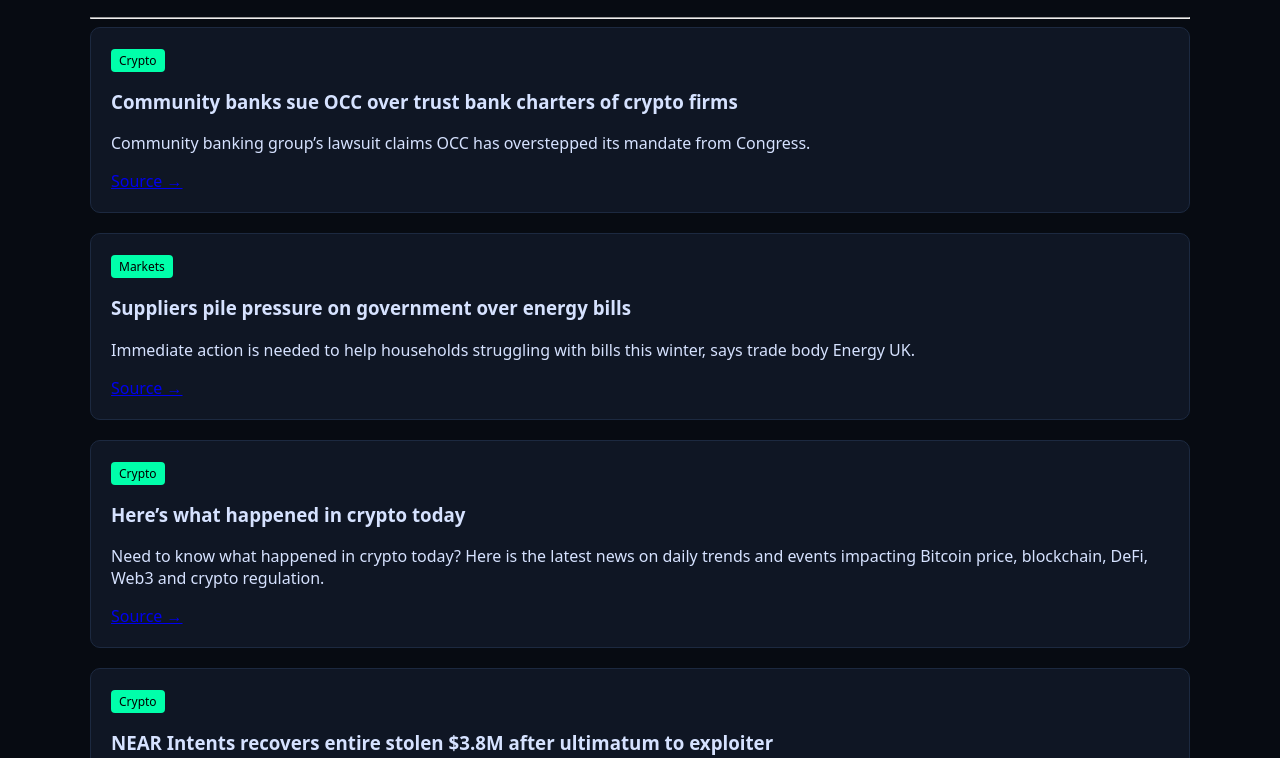
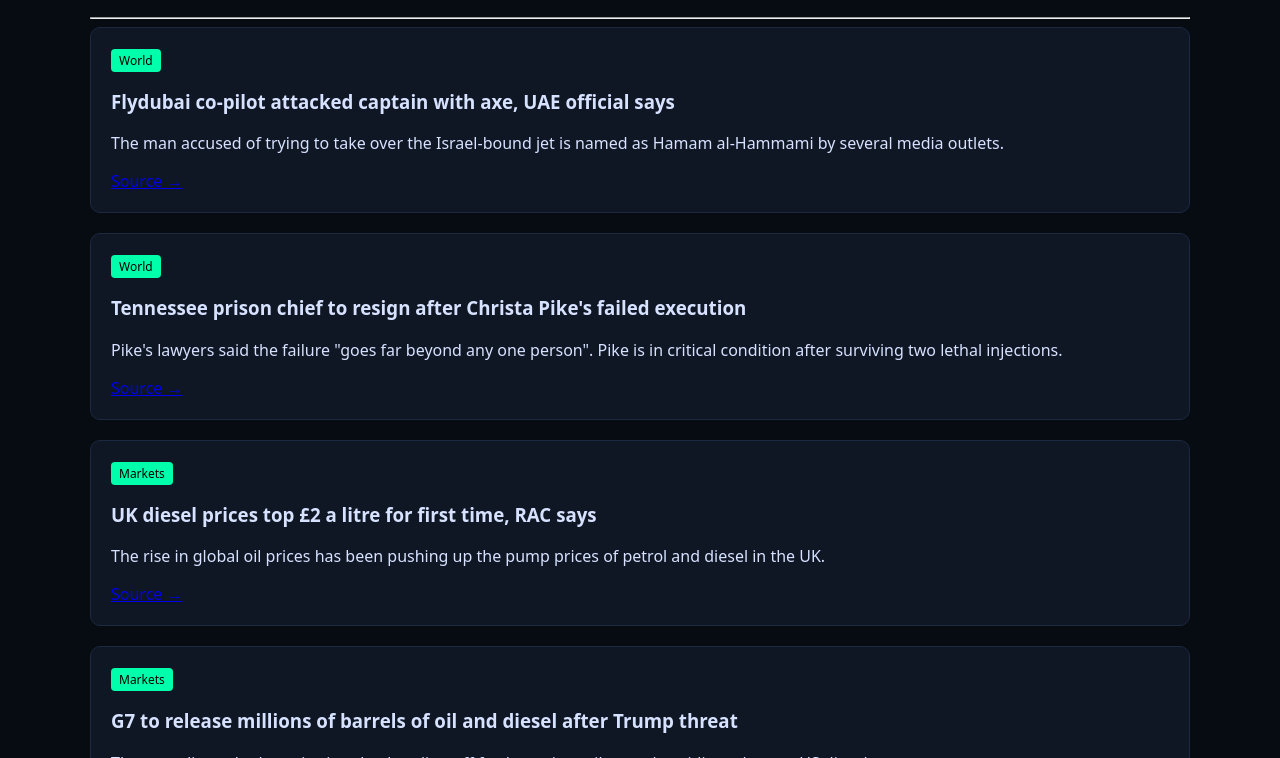
Before and after one commit to svmomin/alien-intelligence-blog, an Eleventy site: page src/posts/2026-10-03-briefing.md in a window 1280 px wide. Shown: the part 194-952 px from the top of the page. Built offline with nearby package versions, Linux system fonts and the light colour scheme; Eleventy itself is replaced by a stand-in of ours; files that its build step writes are made by us from their sources.

Commit message:
Auto alien intelligence post

```diff
--- a/src/posts/2026-10-03-briefing.md
+++ b/src/posts/2026-10-03-briefing.md
@@ -9,10 +9,31 @@ date: "2026-10-03"
 <hr>
 
 <div class="intel-card">
-<span class="intel-category">Crypto</span>
-<h3>Community banks sue OCC over trust bank charters of crypto firms</h3>
-<p>Community banking group’s lawsuit claims OCC has overstepped its mandate from Congress.</p>
-<a href="https://cointelegraph.com/news/community-banks-sue-occ-over-trust-bank-charters-of-crypto-firms?utm_source=rss_feed&utm_medium=rss&utm_campaign=rss_partner_inbound" target="_blank">Source →</a>
+<span class="intel-category">World</span>
+<h3>Flydubai co-pilot attacked captain with axe, UAE official says</h3>
+<p>The man accused of trying to take over the Israel-bound jet is named as Hamam al-Hammami by several media outlets.</p>
+<a href="https://www.bbc.co.uk/news/articles/c61wv7lgex13o?at_medium=RSS&at_campaign=rss" target="_blank">Source →</a>
+</div>
+
+<div class="intel-card">
+<span class="intel-category">World</span>
+<h3>Tennessee prison chief to resign after Christa Pike's failed execution</h3>
+<p>Pike's lawyers said the failure "goes far beyond any one person". Pike is in critical condition after surviving two lethal injections.</p>
+<a href="https://www.bbc.co.uk/news/articles/c8zxl62yzxzxo?at_medium=RSS&at_campaign=rss" target="_blank">Source →</a>
+</div>
+
+<div class="intel-card">
+<span class="intel-category">Markets</span>
+<h3>UK diesel prices top £2 a litre for first time, RAC says</h3>
+<p>The rise in global oil prices has been pushing up the pump prices of petrol and diesel in the UK.</p>
+<a href="https://www.bbc.co.uk/news/articles/crn8e86y5n0zo?at_medium=RSS&at_campaign=rss" target="_blank">Source →</a>
+</div>
+
+<div class="intel-card">
+<span class="intel-category">Markets</span>
+<h3>G7 to release millions of barrels of oil and diesel after Trump threat</h3>
+<p>The co-ordinated release is aimed at heading off further price spikes and avoiding a ban on US diesel exports.</p>
+<a href="https://www.bbc.co.uk/news/articles/ck87zg8jnwngo?at_medium=RSS&at_campaign=rss" target="_blank">Source →</a>
 </div>
 
 <div class="intel-card">
@@ -21,24 +42,3 @@ date: "2026-10-03"
 <p>Immediate action is needed to help households struggling with bills this winter, says trade body Energy UK.</p>
 <a href="https://www.bbc.co.uk/news/articles/cq0ld88kzxw8o?at_medium=RSS&at_campaign=rss" target="_blank">Source →</a>
 </div>
-
-<div class="intel-card">
-<span class="intel-category">Crypto</span>
-<h3>Here’s what happened in crypto today</h3>
-<p>Need to know what happened in crypto today? Here is the latest news on daily trends and events impacting Bitcoin price, blockchain, DeFi, Web3 and crypto regulation.</p>
-<a href="https://cointelegraph.com/news/what-happened-in-crypto-today?utm_source=rss_feed&utm_medium=rss&utm_campaign=rss_partner_inbound" target="_blank">Source →</a>
-</div>
-
-<div class="intel-card">
-<span class="intel-category">Crypto</span>
-<h3>NEAR Intents recovers entire stolen $3.8M after ultimatum to exploiter</h3>
-<p>The exploiter returned the entire sum to NEAR Intents after being identified and given 48 hours to respond.</p>
-<a href="https://cointelegraph.com/news/near-intents-recovers-entire-stolen-38m-after-ultimatum-to-exploiter?utm_source=rss_feed&utm_medium=rss&utm_campaign=rss_partner_inbound" target="_blank">Source →</a>
-</div>
-
-<div class="intel-card">
-<span class="intel-category">Markets</span>
-<h3>G7 to release millions of barrels of oil and diesel after Trump threat</h3>
-<p>The co-ordinated release is aimed at heading off further price spikes and avoiding a ban on US diesel exports.</p>
-<a href="https://www.bbc.co.uk/news/articles/ck87zg8jnwngo?at_medium=RSS&at_campaign=rss" target="_blank">Source →</a>
-</div>
```
